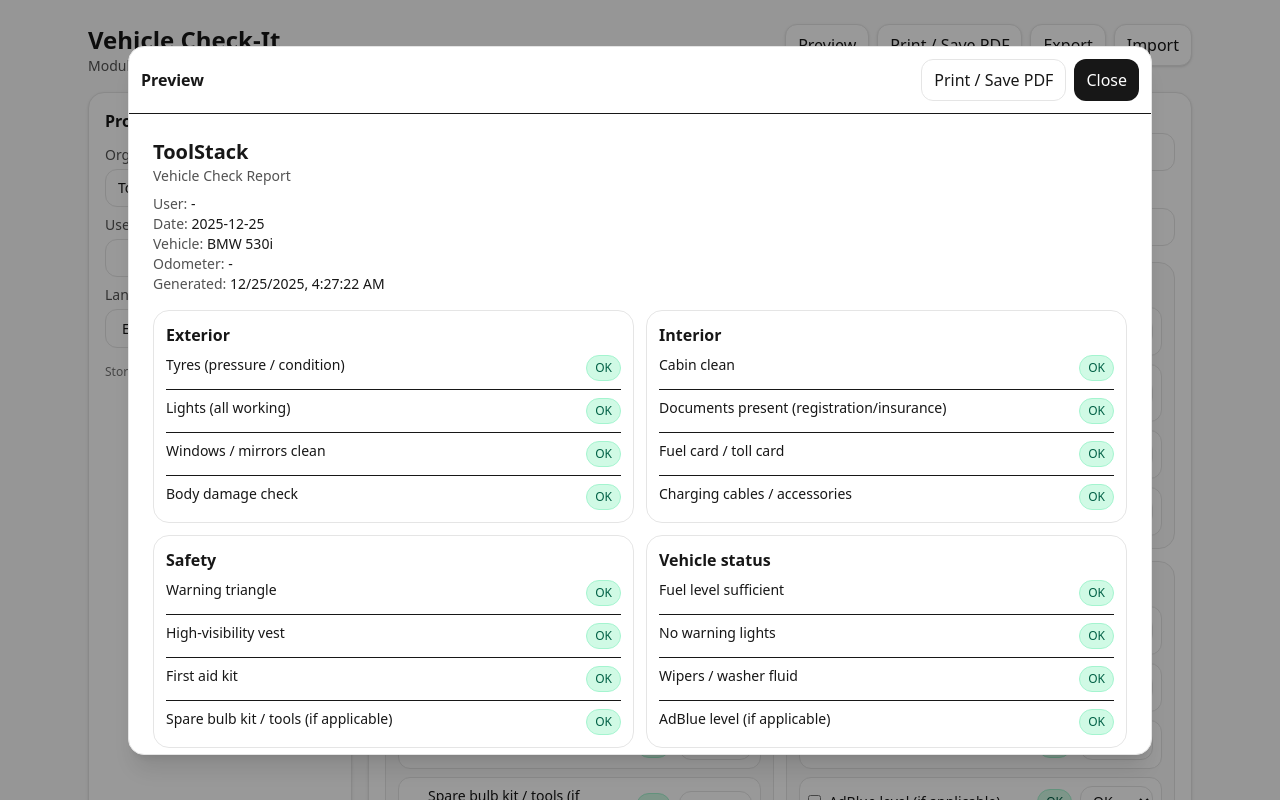
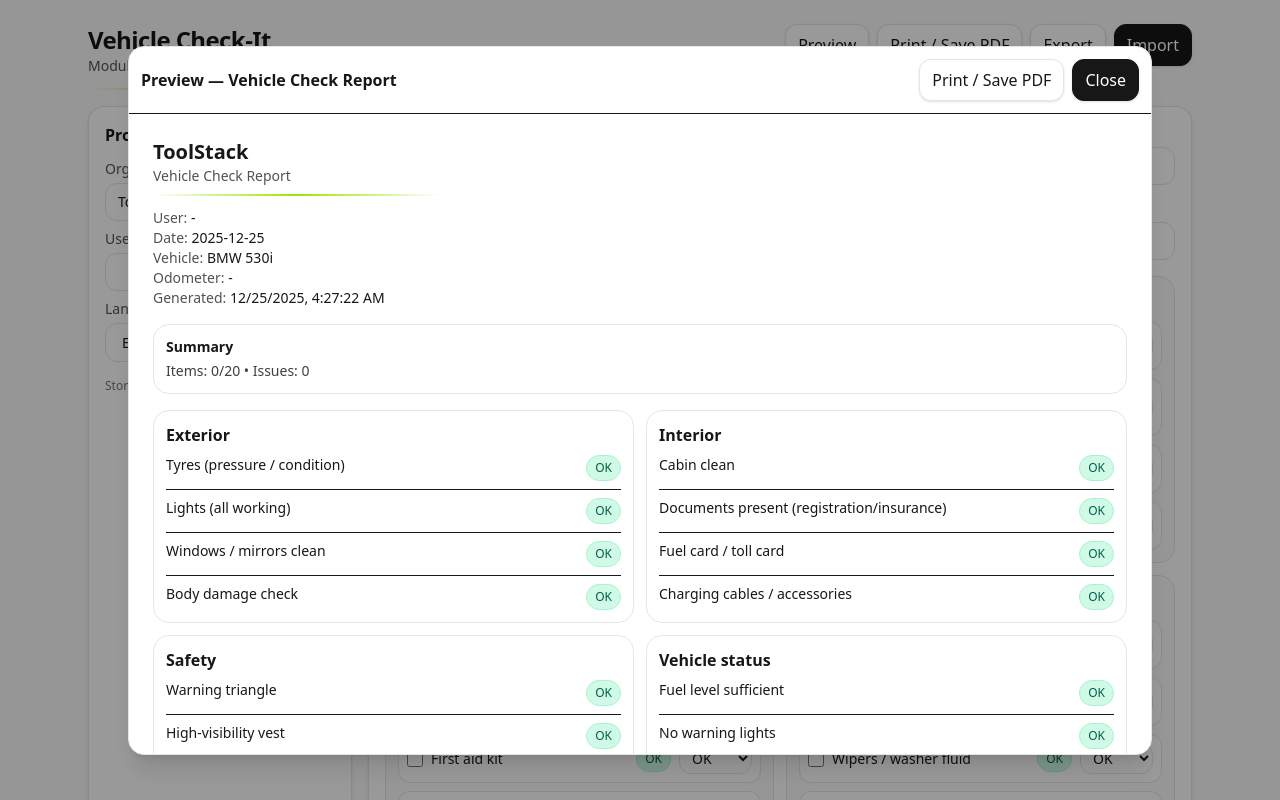
Before and after one commit to retronlinede-design/toolstack-vehicle-check-it, a React (Vite) app: page / in a window 1280 px wide. Both pictures are taken after a click on the button "Preview". Shown: the top 800 px of the page. Built offline with nearby package versions, Linux system fonts and the light colour scheme.

Commit message:
Vehicle Check-It: apply ToolStack styled v1

```diff
--- a/src/App.jsx
+++ b/src/App.jsx
@@ -1,4 +1,4 @@
-// Vehicle Check-It (ToolStack) — module-ready MVP
+// Vehicle Check-It (ToolStack) — module-ready MVP (Styled v1: grey + lime/green accent)
 // Paste into: src/App.jsx
 // Requires: Tailwind v4 configured (same as other ToolStack apps).
 
@@ -41,57 +41,60 @@
 }
 
 function defaultTemplate() {
+  const sid = () => crypto?.randomUUID?.() || `s-${Date.now()}-${Math.random().toString(16).slice(2)}`;
+  const iid = () => crypto?.randomUUID?.() || `i-${Date.now()}-${Math.random().toString(16).slice(2)}`;
+
   return {
     name: "Default Vehicle Check",
     sections: [
       {
-        id: crypto?.randomUUID?.() || "s1",
+        id: sid(),
         title: "Exterior",
         items: [
-          { id: crypto?.randomUUID?.() || "i1", label: "Tyres (pressure / condition)", severity: "ok" },
-          { id: crypto?.randomUUID?.() || "i2", label: "Lights (all working)", severity: "ok" },
-          { id: crypto?.randomUUID?.() || "i3", label: "Windows / mirrors clean", severity: "ok" },
-          { id: crypto?.randomUUID?.() || "i4", label: "Body damage check", severity: "ok" },
+          { id: iid(), label: "Tyres (pressure / condition)", severity: "ok" },
+          { id: iid(), label: "Lights (all working)", severity: "ok" },
+          { id: iid(), label: "Windows / mirrors clean", severity: "ok" },
+          { id: iid(), label: "Body damage check", severity: "ok" },
         ],
       },
       {
-        id: crypto?.randomUUID?.() || "s2",
+        id: sid(),
         title: "Interior",
         items: [
-          { id: crypto?.randomUUID?.() || "i5", label: "Cabin clean", severity: "ok" },
-          { id: crypto?.randomUUID?.() || "i6", label: "Documents present (registration/insurance)", severity: "ok" },
-          { id: crypto?.randomUUID?.() || "i7", label: "Fuel card / toll card", severity: "ok" },
-          { id: crypto?.randomUUID?.() || "i8", label: "Charging cables / accessories", severity: "ok" },
+          { id: iid(), label: "Cabin clean", severity: "ok" },
+          { id: iid(), label: "Documents present (registration/insurance)", severity: "ok" },
+          { id: iid(), label: "Fuel card / toll card", severity: "ok" },
+          { id: iid(), label: "Charging cables / accessories", severity: "ok" },
         ],
       },
       {
-        id: crypto?.randomUUID?.() || "s3",
+        id: sid(),
         title: "Safety",
         items: [
-          { id: crypto?.randomUUID?.() || "i9", label: "Warning triangle", severity: "ok" },
-          { id: crypto?.randomUUID?.() || "i10", label: "High-visibility vest", severity: "ok" },
-          { id: crypto?.randomUUID?.() || "i11", label: "First aid kit", severity: "ok" },
-          { id: crypto?.randomUUID?.() || "i12", label: "Spare bulb kit / tools (if applicable)", severity: "ok" },
+          { id: iid(), label: "Warning triangle", severity: "ok" },
+          { id: iid(), label: "High-visibility vest", severity: "ok" },
+          { id: iid(), label: "First aid kit", severity: "ok" },
+          { id: iid(), label: "Spare bulb kit / tools (if applicable)", severity: "ok" },
         ],
       },
       {
-        id: crypto?.randomUUID?.() || "s4",
+        id: sid(),
         title: "Vehicle status",
         items: [
-          { id: crypto?.randomUUID?.() || "i13", label: "Fuel level sufficient", severity: "ok" },
-          { id: crypto?.randomUUID?.() || "i14", label: "No warning lights", severity: "ok" },
-          { id: crypto?.randomUUID?.() || "i15", label: "Wipers / washer fluid", severity: "ok" },
-          { id: crypto?.randomUUID?.() || "i16", label: "AdBlue level (if applicable)", severity: "ok" },
+          { id: iid(), label: "Fuel level sufficient", severity: "ok" },
+          { id: iid(), label: "No warning lights", severity: "ok" },
+          { id: iid(), label: "Wipers / washer fluid", severity: "ok" },
+          { id: iid(), label: "AdBlue level (if applicable)", severity: "ok" },
         ],
       },
       {
-        id: crypto?.randomUUID?.() || "s5",
+        id: sid(),
         title: "Post-trip",
         items: [
-          { id: crypto?.randomUUID?.() || "i17", label: "Receipts stored", severity: "ok" },
-          { id: crypto?.randomUUID?.() || "i18", label: "Odometer noted", severity: "ok" },
-          { id: crypto?.randomUUID?.() || "i19", label: "Personal items removed", severity: "ok" },
-          { id: crypto?.randomUUID?.() || "i20", label: "Vehicle locked / keys returned", severity: "ok" },
+          { id: iid(), label: "Receipts stored", severity: "ok" },
+          { id: iid(), label: "Odometer noted", severity: "ok" },
+          { id: iid(), label: "Personal items removed", severity: "ok" },
+          { id: iid(), label: "Vehicle locked / keys returned", severity: "ok" },
         ],
       },
     ],
@@ -109,10 +112,7 @@
 }
 
 function saveState(state) {
-  const next = {
-    ...state,
-    meta: { ...state.meta, updatedAt: new Date().toISOString() },
-  };
+  const next = { ...state, meta: { ...state.meta, updatedAt: new Date().toISOString() } };
   localStorage.setItem(KEY, JSON.stringify(next));
   return next;
 }
@@ -128,6 +128,14 @@
   if (sev === "note") return "Note";
   return "OK";
 }
+
+// Shared styling tokens (match Inspect-It / Debt-It styled v1)
+const btnSecondary =
+  "px-3 py-2 rounded-xl bg-white border border-neutral-200 shadow-sm hover:bg-neutral-50 active:translate-y-[1px] transition";
+const btnPrimary =
+  "px-3 py-2 rounded-xl bg-neutral-900 text-white border border-neutral-900 shadow-sm hover:bg-neutral-800 active:translate-y-[1px] transition";
+const inputBase =
+  "w-full mt-1 px-3 py-2 rounded-xl border border-neutral-200 bg-white focus:outline-none focus:ring-2 focus:ring-lime-400/25 focus:border-neutral-300";
 
 export default function App() {
   const [profile, setProfile] = useState(loadProfile());
@@ -152,7 +160,19 @@
   }, [state]);
 
   const vehicles = useMemo(() => profile.vehicles || [], [profile.vehicles]);
-  const vehicleLabel = useMemo(() => vehicles.find((v) => v.id === vehicleId)?.label || "-", [vehicles, vehicleId]);
+
+  // Keep vehicleId valid if profile vehicles change
+  useEffect(() => {
+    if (!vehicles.length) return;
+    const exists = vehicles.some((v) => v.id === vehicleId);
+    if (!exists) setVehicleId(vehicles[0].id);
+    // eslint-disable-next-line react-hooks/exhaustive-deps
+  }, [vehicles]);
+
+  const vehicleLabel = useMemo(
+    () => vehicles.find((v) => v.id === vehicleId)?.label || "-",
+    [vehicles, vehicleId]
+  );
 
   // Draft check (mutable per item)
   const [draft, setDraft] = useState(() => {
@@ -246,17 +266,13 @@
       odometer: String(odometer || "").trim(),
       generalNotes: String(generalNotes || "").trim(),
       sections: draft.sections,
-      summary: {
-        totalItems,
-        doneCount,
-        issueCount,
-      },
+      summary: { totalItems, doneCount, issueCount },
     };
 
     setState((prev) =>
       saveState({
         ...prev,
-        checks: [check, ...prev.checks],
+        checks: [check, ...(prev.checks || [])],
       })
     );
 
@@ -264,15 +280,11 @@
   }
 
   function deleteCheck(id) {
-    setState((prev) => saveState({ ...prev, checks: prev.checks.filter((c) => c.id !== id) }));
+    setState((prev) => saveState({ ...prev, checks: (prev.checks || []).filter((c) => c.id !== id) }));
   }
 
   function exportJSON() {
-    const payload = {
-      exportedAt: new Date().toISOString(),
-      profile,
-      data: state,
-    };
+    const payload = { exportedAt: new Date().toISOString(), profile, data: state };
     const blob = new Blob([JSON.stringify(payload, null, 2)], { type: "application/json" });
     const url = URL.createObjectURL(blob);
     const a = document.createElement("a");
@@ -318,37 +330,27 @@
   return (
     <div className="min-h-screen bg-neutral-50 text-neutral-900">
       <div className="max-w-6xl mx-auto p-4 sm:p-6">
+        {/* Header */}
         <div className="flex items-start justify-between gap-4">
           <div>
-            <div className="text-2xl font-bold">Vehicle Check-It</div>
+            <div className="text-2xl font-bold tracking-tight">Vehicle Check-It</div>
             <div className="text-sm text-neutral-600">
               Module-ready ({moduleManifest.id}.{moduleManifest.version}) • Offline-first • Export/Import + Print
             </div>
+            <div className="mt-3 h-[2px] w-80 rounded-full bg-gradient-to-r from-lime-400/0 via-lime-400 to-emerald-400/0" />
           </div>
 
           <div className="flex flex-wrap gap-2 justify-end">
-            <button
-              className="px-3 py-2 rounded-xl bg-white border border-neutral-200 shadow-sm hover:bg-neutral-50"
-              onClick={() => setPreviewOpen(true)}
-            >
+            <button className={btnSecondary} onClick={() => setPreviewOpen(true)}>
               Preview
             </button>
-            <button
-              className="px-3 py-2 rounded-xl bg-white border border-neutral-200 shadow-sm hover:bg-neutral-50"
-              onClick={printPreview}
-            >
+            <button className={btnSecondary} onClick={printPreview}>
               Print / Save PDF
             </button>
-            <button
-              className="px-3 py-2 rounded-xl bg-white border border-neutral-200 shadow-sm hover:bg-neutral-50"
-              onClick={exportJSON}
-            >
+            <button className={btnSecondary} onClick={exportJSON}>
               Export
             </button>
-            <button
-              className="px-3 py-2 rounded-xl bg-white border border-neutral-200 shadow-sm hover:bg-neutral-50"
-              onClick={() => fileRef.current?.click()}
-            >
+            <button className={btnPrimary} onClick={() => fileRef.current?.click()}>
               Import
             </button>
             <input
@@ -365,6 +367,7 @@
           </div>
         </div>
 
+        {/* Main grid */}
         <div className="mt-4 grid grid-cols-1 lg:grid-cols-4 gap-4">
           {/* Profile */}
           <div className="bg-white border border-neutral-200 rounded-2xl shadow-sm p-4">
@@ -373,7 +376,7 @@
               <label className="block text-sm">
                 <div className="text-neutral-600">Organization</div>
                 <input
-                  className="w-full mt-1 px-3 py-2 rounded-xl border border-neutral-200"
+                  className={inputBase}
                   value={profile.org}
                   onChange={(e) => setProfile({ ...profile, org: e.target.value })}
                 />
@@ -381,7 +384,7 @@
               <label className="block text-sm">
                 <div className="text-neutral-600">User</div>
                 <input
-                  className="w-full mt-1 px-3 py-2 rounded-xl border border-neutral-200"
+                  className={inputBase}
                   value={profile.user}
                   onChange={(e) => setProfile({ ...profile, user: e.target.value })}
                 />
@@ -389,7 +392,7 @@
               <label className="block text-sm">
                 <div className="text-neutral-600">Language</div>
                 <select
-                  className="w-full mt-1 px-3 py-2 rounded-xl border border-neutral-200 bg-white"
+                  className={inputBase}
                   value={profile.language}
                   onChange={(e) => setProfile({ ...profile, language: e.target.value })}
                 >
@@ -419,7 +422,7 @@
                   <div className="text-neutral-600">Date</div>
                   <input
                     type="date"
-                    className="mt-1 px-3 py-2 rounded-xl border border-neutral-200"
+                    className={inputBase}
                     value={date}
                     onChange={(e) => setDate(e.target.value)}
                   />
@@ -428,7 +431,7 @@
                 <label className="text-sm">
                   <div className="text-neutral-600">Vehicle</div>
                   <select
-                    className="mt-1 px-3 py-2 rounded-xl border border-neutral-200 bg-white"
+                    className={inputBase}
                     value={vehicleId}
                     onChange={(e) => setVehicleId(e.target.value)}
                   >
@@ -443,7 +446,7 @@
                 <label className="text-sm">
                   <div className="text-neutral-600">Odometer</div>
                   <input
-                    className="mt-1 px-3 py-2 rounded-xl border border-neutral-200"
+                    className={inputBase}
                     placeholder="e.g., 123456"
                     value={odometer}
                     onChange={(e) => setOdometer(e.target.value)}
@@ -455,13 +458,14 @@
             <label className="block text-sm mt-3">
               <div className="text-neutral-600">General notes</div>
               <input
-                className="w-full mt-1 px-3 py-2 rounded-xl border border-neutral-200"
+                className={inputBase}
                 placeholder="Anything important about the vehicle today"
                 value={generalNotes}
                 onChange={(e) => setGeneralNotes(e.target.value)}
               />
             </label>
 
+            {/* Sections */}
             <div className="mt-4 grid grid-cols-1 md:grid-cols-2 gap-3">
               {draft.sections.map((s) => (
                 <div key={s.id} className="rounded-2xl border border-neutral-200 bg-neutral-50 p-3">
@@ -473,22 +477,21 @@
                           <label className="flex items-center gap-2 text-sm">
                             <input
                               type="checkbox"
+                              className="h-4 w-4 rounded border-neutral-300 accent-lime-500"
                               checked={it.done}
                               onChange={(e) => updateItem(s.id, it.id, { done: e.target.checked })}
                             />
-                            <span className={it.done ? "line-through text-neutral-500" : ""}>{it.label}</span>
+                            <span className={it.done ? "line-through text-neutral-500" : ""}>
+                              {it.label}
+                            </span>
                           </label>
 
                           <div className="flex items-center gap-2">
-                            <span
-                              className={
-                                "text-xs px-2 py-1 rounded-full border " + badgeFor(it.severity)
-                              }
-                            >
+                            <span className={"text-xs px-2 py-1 rounded-full border " + badgeFor(it.severity)}>
                               {labelFor(it.severity)}
                             </span>
                             <select
-                              className="text-sm px-2 py-1 rounded-xl border border-neutral-200 bg-white"
+                              className="text-sm px-2 py-1 rounded-xl border border-neutral-200 bg-white focus:outline-none focus:ring-2 focus:ring-lime-400/25"
                               value={it.severity}
                               onChange={(e) => updateItem(s.id, it.id, { severity: e.target.value })}
                             >
@@ -501,7 +504,7 @@
 
                         {(it.severity === "note" || it.severity === "issue") && (
                           <input
-                            className="mt-2 w-full px-3 py-2 rounded-xl border border-neutral-200 text-sm"
+                            className="mt-2 w-full px-3 py-2 rounded-xl border border-neutral-200 text-sm bg-white focus:outline-none focus:ring-2 focus:ring-lime-400/25"
                             placeholder={it.severity === "issue" ? "Describe the issue" : "Add a note"}
                             value={it.note}
                             onChange={(e) => updateItem(s.id, it.id, { note: e.target.value })}
@@ -515,17 +518,11 @@
             </div>
 
             <div className="mt-4 flex flex-wrap items-center justify-between gap-3">
-              <button
-                className="px-3 py-2 rounded-xl bg-white border border-neutral-200 hover:bg-neutral-50"
-                onClick={resetDraft}
-              >
+              <button className={btnSecondary} onClick={resetDraft}>
                 Reset
               </button>
 
-              <button
-                className="px-4 py-2 rounded-xl bg-neutral-900 text-white hover:bg-neutral-800"
-                onClick={saveCheck}
-              >
+              <button className={btnPrimary} onClick={saveCheck}>
                 Save check
               </button>
             </div>
@@ -558,10 +555,14 @@
                       <td className="py-2 pr-2">{c.vehicleLabel || c.vehicleId}</td>
                       <td className="py-2 pr-2">{c.odometer || "-"}</td>
                       <td className="py-2 pr-2">
-                        <span className={
-                          "text-xs px-2 py-1 rounded-full border " +
-                          (c.summary?.issueCount ? "bg-red-100 text-red-800 border-red-200" : "bg-emerald-100 text-emerald-800 border-emerald-200")
-                        }>
+                        <span
+                          className={
+                            "text-xs px-2 py-1 rounded-full border " +
+                            (c.summary?.issueCount
+                              ? "bg-red-100 text-red-800 border-red-200"
+                              : "bg-emerald-100 text-emerald-800 border-emerald-200")
+                          }
+                        >
                           {c.summary?.issueCount || 0}
                         </span>
                       </td>
@@ -569,10 +570,7 @@
                         {c.summary?.doneCount || 0}/{c.summary?.totalItems || 0}
                       </td>
                       <td className="py-2 pr-2 text-right">
-                        <button
-                          className="px-3 py-1.5 rounded-xl bg-white border border-neutral-200 hover:bg-neutral-50"
-                          onClick={() => deleteCheck(c.id)}
-                        >
+                        <button className="px-3 py-1.5 rounded-xl bg-white border border-neutral-200 hover:bg-neutral-50" onClick={() => deleteCheck(c.id)}>
                           Delete
                         </button>
                       </td>
@@ -589,18 +587,12 @@
           <div className="fixed inset-0 bg-black/40 flex items-center justify-center p-3 z-50">
             <div className="w-full max-w-5xl bg-white rounded-2xl shadow-xl border border-neutral-200 overflow-hidden">
               <div className="p-3 border-b flex items-center justify-between">
-                <div className="font-semibold">Preview</div>
+                <div className="font-semibold">Preview — Vehicle Check Report</div>
                 <div className="flex gap-2">
-                  <button
-                    className="px-3 py-2 rounded-xl bg-white border border-neutral-200 hover:bg-neutral-50"
-                    onClick={printPreview}
-                  >
+                  <button className={btnSecondary} onClick={printPreview}>
                     Print / Save PDF
                   </button>
-                  <button
-                    className="px-3 py-2 rounded-xl bg-neutral-900 text-white hover:bg-neutral-800"
-                    onClick={() => setPreviewOpen(false)}
-                  >
+                  <button className={btnPrimary} onClick={() => setPreviewOpen(false)}>
                     Close
                   </button>
                 </div>
@@ -609,21 +601,39 @@
               <div className="p-6 overflow-auto max-h-[80vh]">
                 <div className="text-xl font-bold">{profile.org || "ToolStack"}</div>
                 <div className="text-sm text-neutral-600">Vehicle Check Report</div>
+                <div className="mt-2 h-[2px] w-72 rounded-full bg-gradient-to-r from-lime-400/0 via-lime-400 to-emerald-400/0" />
 
-                <div className="mt-2 text-sm">
-                  <div><span className="text-neutral-600">User:</span> {profile.user || "-"}</div>
-                  <div><span className="text-neutral-600">Date:</span> {date}</div>
-                  <div><span className="text-neutral-600">Vehicle:</span> {vehicleLabel}</div>
-                  <div><span className="text-neutral-600">Odometer:</span> {odometer || "-"}</div>
-                  <div><span className="text-neutral-600">Generated:</span> {new Date().toLocaleString()}</div>
+                <div className="mt-3 text-sm">
+                  <div>
+                    <span className="text-neutral-600">User:</span> {profile.user || "-"}
+                  </div>
+                  <div>
+                    <span className="text-neutral-600">Date:</span> {date}
+                  </div>
+                  <div>
+                    <span className="text-neutral-600">Vehicle:</span> {vehicleLabel}
+                  </div>
+                  <div>
+                    <span className="text-neutral-600">Odometer:</span> {odometer || "-"}
+                  </div>
+                  <div>
+                    <span className="text-neutral-600">Generated:</span> {new Date().toLocaleString()}
+                  </div>
                 </div>
 
                 {generalNotes && (
                   <div className="mt-4 text-sm">
                     <div className="font-semibold">General notes</div>
-                    <div className="text-neutral-700">{generalNotes}</div>
+                    <div className="text-neutral-700 whitespace-pre-wrap">{generalNotes}</div>
                   </div>
                 )}
+
+                <div className="mt-4 rounded-2xl border border-neutral-200 p-3 text-sm">
+                  <div className="font-semibold">Summary</div>
+                  <div className="mt-1 text-neutral-700">
+                    Items: {doneCount}/{totalItems} • Issues: {issueCount}
+                  </div>
+                </div>
 
                 <div className="mt-4 grid grid-cols-1 md:grid-cols-2 gap-3">
                   {draft.sections.map((s) => (
@@ -631,7 +641,10 @@
                       <div className="font-semibold">{s.title}</div>
                       <div className="mt-2 space-y-2">
                         {s.items.map((it) => (
-                          <div key={it.id} className="text-sm flex items-start justify-between gap-3 border-t pt-2 first:border-t-0 first:pt-0">
+                          <div
+                            key={it.id}
+                            className="text-sm flex items-start justify-between gap-3 border-t pt-2 first:border-t-0 first:pt-0"
+                          >
                             <div>
                               <div className={it.done ? "line-through text-neutral-500" : ""}>{it.label}</div>
                               {it.note && <div className="text-neutral-600">{it.note}</div>}
@@ -665,6 +678,7 @@
           </div>
         )}
 
+        {/* Footer link */}
         <div className="mt-6 text-sm text-neutral-600">
           <a className="underline hover:text-neutral-900" href={HUB_URL} target="_blank" rel="noreferrer">
             Return to ToolStack hub
```
